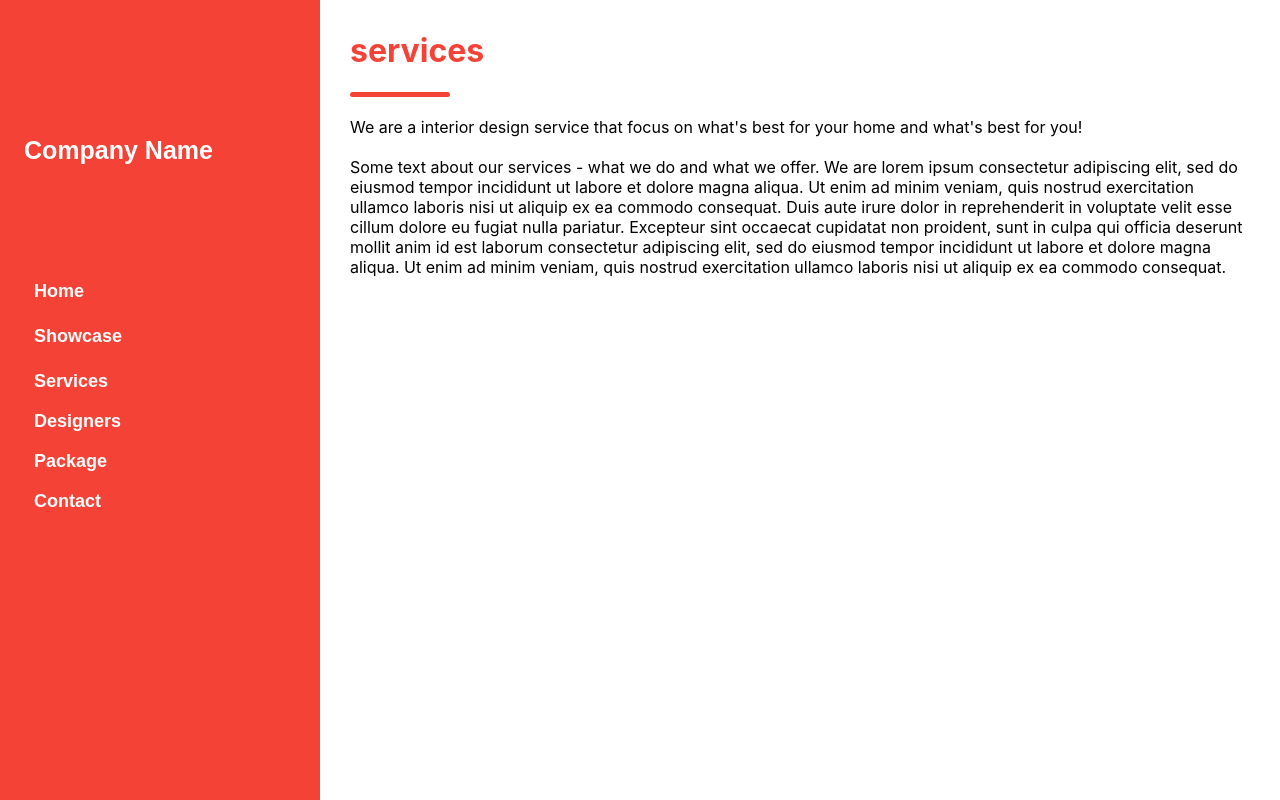
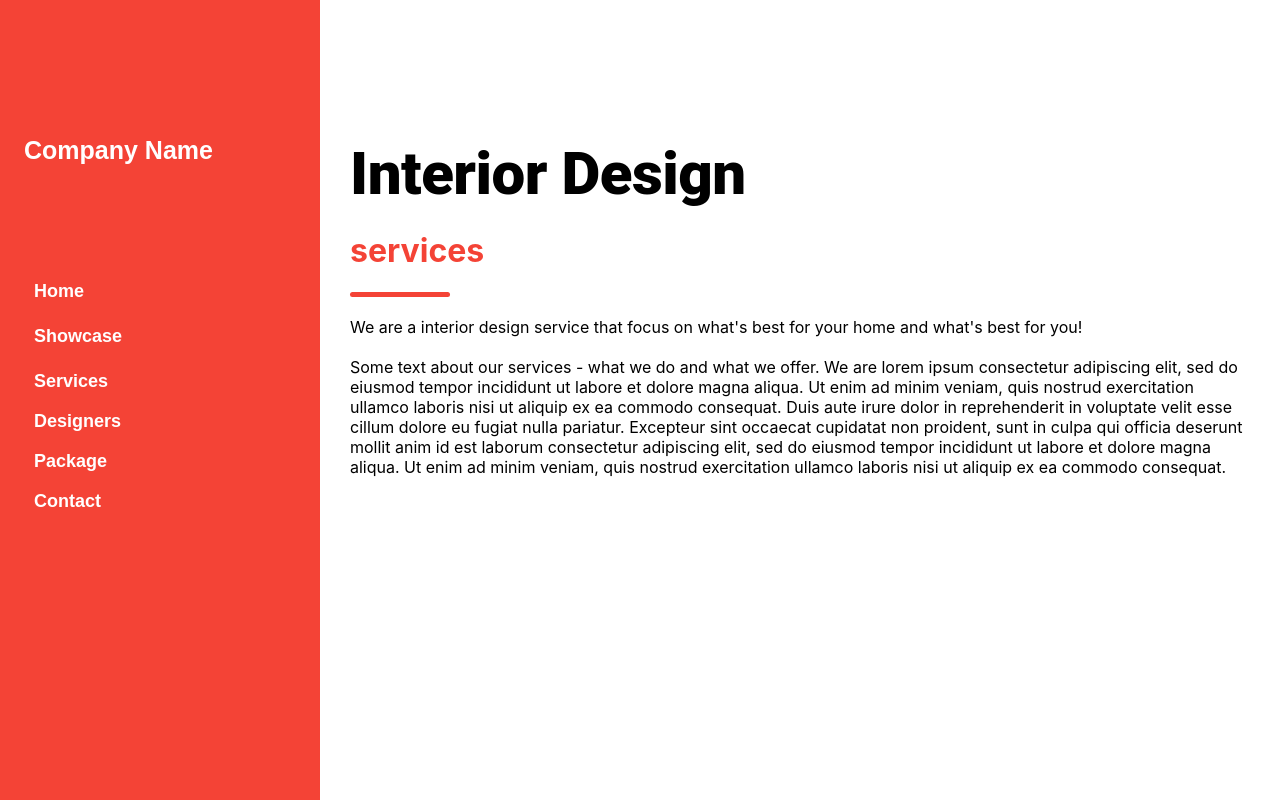
Before and after one commit to Schadrack10/interior-design, a Next.js app: page / in a window 1280 px wide. Built offline with nearby package versions, Linux system fonts and the light colour scheme.

Commit message:
Make the Home Section

```diff
--- /dev/null
+++ b/components/Home.js
@@ -0,0 +1,14 @@
+import Typography from "@mui/material/Typography";
+import Box from "@mui/material/Box";
+
+export default function HomeSection(){
+    return(
+        <Box sx={{
+            display:'flex',
+            alignItems:'flex-end',
+            height:'25vh'
+        }}>
+        <Typography variant="h2" sx={{ fontWeight:"900"}}>Interior Design</Typography>
+        </Box>
+    )
+}
--- a/pages/index.js
+++ b/pages/index.js
@@ -2,6 +2,7 @@ import Head from 'next/head'
 import Box from '@mui/material/Box';
 import Grid from '@mui/material/Grid';
 import Navbar from '../components/Navbar';
+import HomeSection from '../components/Home';
 import Services from '../components/Services';
 
 export default function Home() {
@@ -17,6 +18,7 @@ export default function Home() {
           <Navbar  />
         </Grid>
         <Grid item md={9} sm={9} xs={12} sx={{ height: '100vh', overflowY: 'scroll', padding: " 10px 30px" }}>
+            <HomeSection />
             <Services/>
         </Grid>
 
```
Also changed, not shown: 2 other files (tests, documents, lock files or other folders).
